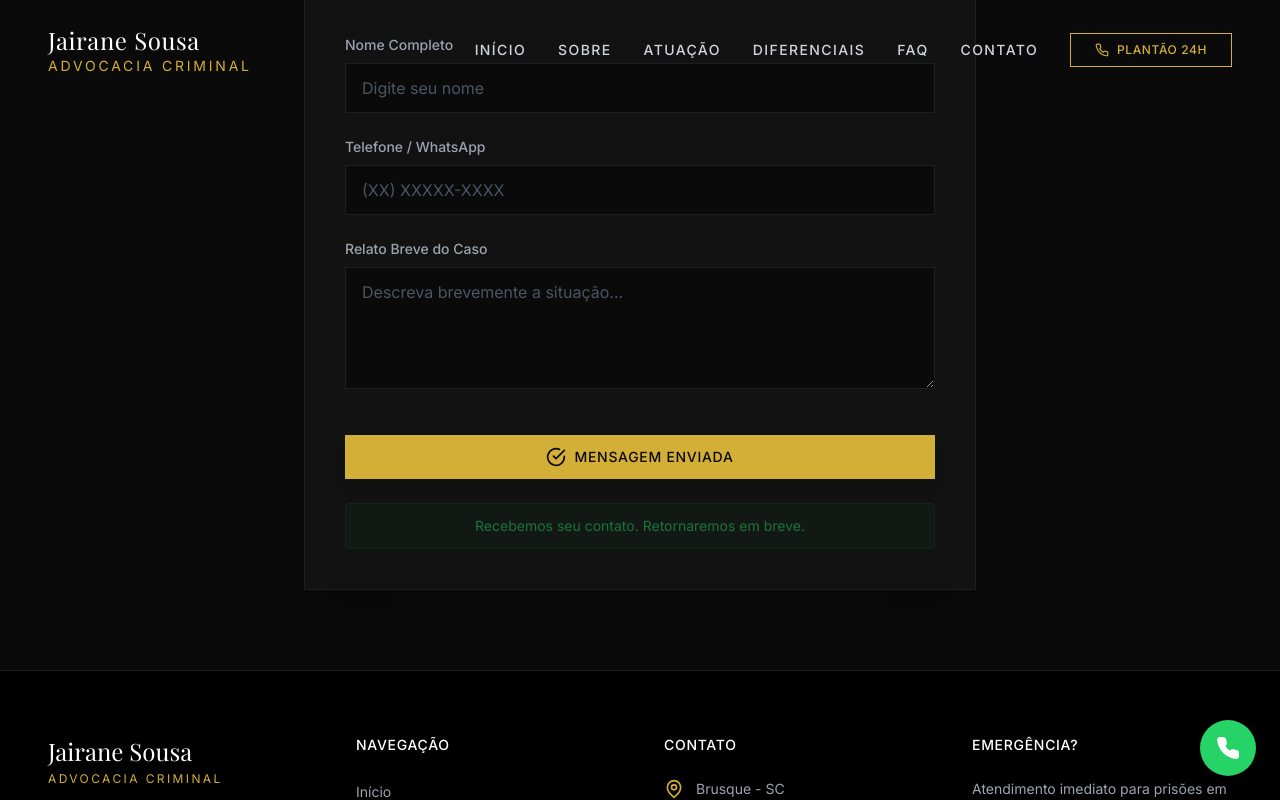
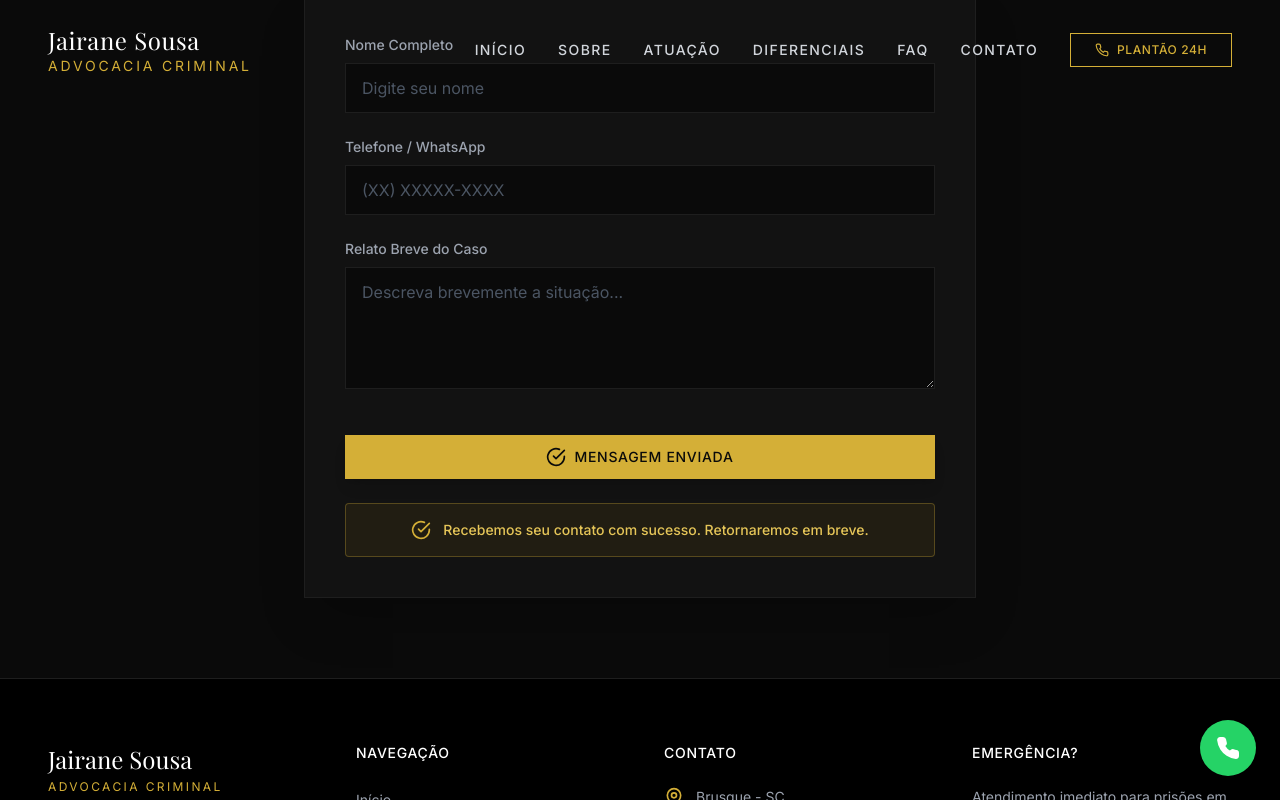
Before and after one commit to jairanesud3/jairane-teste-site-, a React (Vite) app: page / in a window 1280 px wide. Both pictures are taken after typing "Sample", "5551234", "Sample" into the empty fields and a click on the button "ENVIAR MENSAGEM". Shown: the part 4174-4974 px from the top of the page. Built offline with nearby package versions, Linux system fonts and the light colour scheme; a web font is replaced by a local one.

Commit message:
feat: Enhance contact form success/error messages
Update styling and add icons to success and error messages displayed after form submission. This improves user feedback and clarity.

```diff
--- a/components/Contact.tsx
+++ b/components/Contact.tsx
@@ -116,15 +116,16 @@ const Contact: React.FC = () => {
               </div>
 
               {status === 'success' && (
-                <div className="text-green-500 text-sm text-center bg-green-900/20 p-3 border border-green-900/50 rounded animate-pulse">
-                  Recebemos seu contato. Retornaremos em breve.
+                <div className="mt-4 p-4 bg-gold-900/20 border border-gold-500/30 rounded flex items-center justify-center gap-3 animate-in fade-in slide-in-from-bottom-2 duration-500">
+                  <CheckCircle className="text-gold-500" size={20} />
+                  <span className="text-gold-400 font-medium text-sm">Recebemos seu contato com sucesso. Retornaremos em breve.</span>
                 </div>
               )}
 
               {status === 'error' && (
-                <div className="text-red-500 text-sm text-center flex items-center justify-center gap-2">
-                  <AlertCircle size={16} />
-                  Erro ao enviar. Tente pelo WhatsApp.
+                <div className="mt-4 p-4 bg-red-900/20 border border-red-500/30 rounded flex items-center justify-center gap-3 animate-in fade-in slide-in-from-bottom-2 duration-500">
+                  <AlertCircle className="text-red-500" size={20} />
+                  <span className="text-red-400 font-medium text-sm">Erro ao enviar. Por favor, tente pelo WhatsApp.</span>
                 </div>
               )}
             </form>
```
